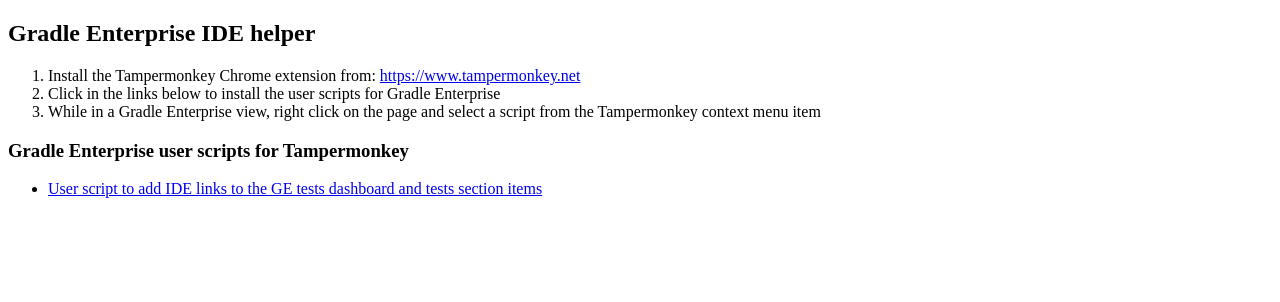
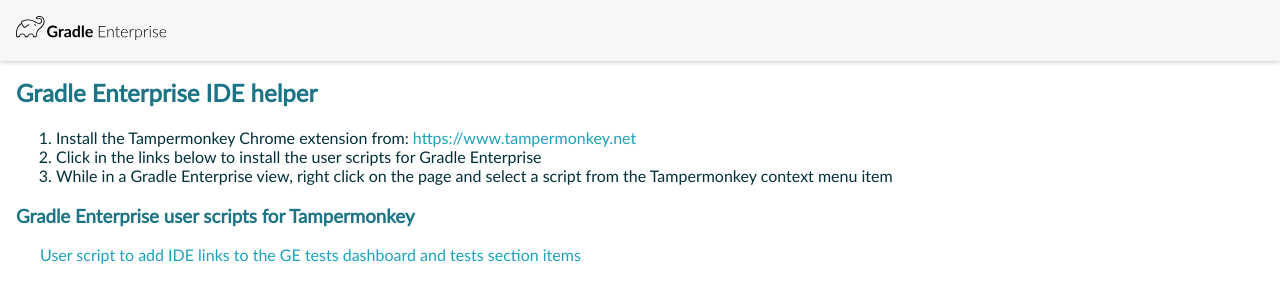
Before and after one commit to almilo/ge-ide-helper, a website: page public/index.html in a window 1280 px wide. Drawn offline with Linux system fonts and the light colour scheme.

Commit message:
Add CSS for index page

```diff
--- a/public/index.html
+++ b/public/index.html
@@ -3,11 +3,64 @@
 <head>
     <meta charset="UTF-8">
     <title>Gradle Enterprise IDE Helper</title>
+    <link rel="icon" type="image/png" href="favicon-32x32.png" sizes="32x32">
+    <style type="text/css">
+        @font-face {
+            font-family: 'Lato';
+            src: url("Lato-Regular.woff") format('woff2');
+            font-weight: 300;
+            font-style: normal;
+        }
+
+        body {
+            color: #02303A; /* $color-product-accent */
+            font-family: 'Lato', sans-serif;
+            margin: 0;
+        }
+
+        *, *:before, *:after {
+            box-sizing: border-box;
+        }
+
+        h1, h2, h3 {
+            color: #1C7487; /* $color-product-primary */
+        }
+
+        ul {
+            list-style-type: none;
+            padding-inline-start: 24px;
+        }
+
+        a {
+            color: #1DA2BD; /* $link-text-color */
+            text-decoration: none;
+        }
+
+        a:hover {
+            color: #35c1e4; /* $link-text-color-hover */
+        }
+
+        .Header {
+            width: 100%;
+            padding: 1em;
+            background-color: #f7f7f8;
+            box-shadow: 0 2px 4px 0 rgba(0, 0, 0, .15);
+        }
+
+        .Content {
+            width: 100%;
+            padding: 0 1em;
+        }
+    </style>
 </head>
 <body>
+<div class="Header">
+    <img src="gradle-enterprise-logo.svg" alt="Gradle Enterprise">
+</div>
+<div class="Content">
     <h2>Gradle Enterprise IDE helper</h2>
     <ol>
-    <li>Install the Tampermonkey Chrome extension from: <a href="https://www.tampermonkey.net/">https://www.tampermonkey.net</a></li>
+        <li>Install the Tampermonkey Chrome extension from: <a href="https://www.tampermonkey.net/" target="__EXTENSION__">https://www.tampermonkey.net</a></li>
         <li>Click in the links below to install the user scripts for Gradle Enterprise</li>
         <li>While in a Gradle Enterprise view, right click on the page and select a script from the Tampermonkey context menu item</li>
     </ol>
@@ -15,5 +68,6 @@
     <ul>
         <li><a href="add-tests-ide-links.user.js">User script to add IDE links to the GE tests dashboard and tests section items</a></li>
     </ul>
+</div>
 </body>
 </html>
```
Also changed, not shown: public/Lato-Regular.woff (added), public/favicon-32x32.png (added), public/gradle-enterprise-logo.svg (added). Lines whose indentation alone changed are shown as unchanged.
